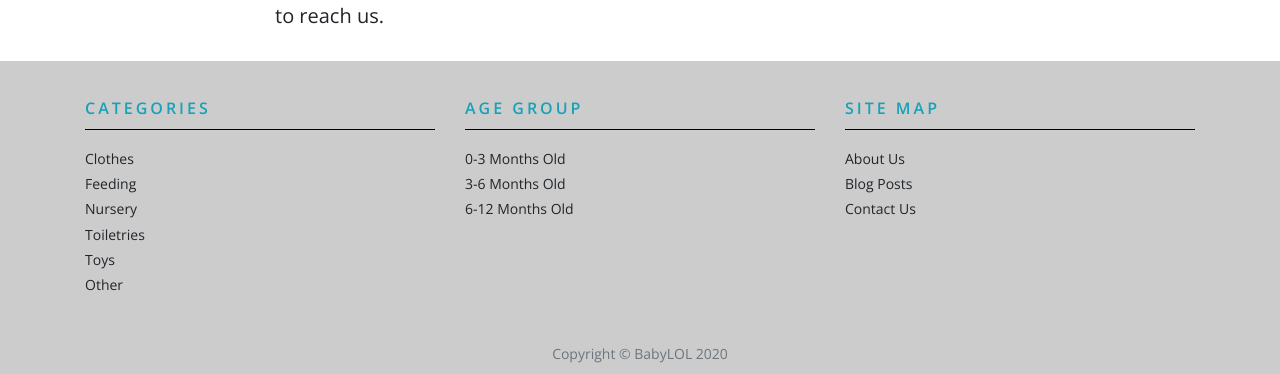
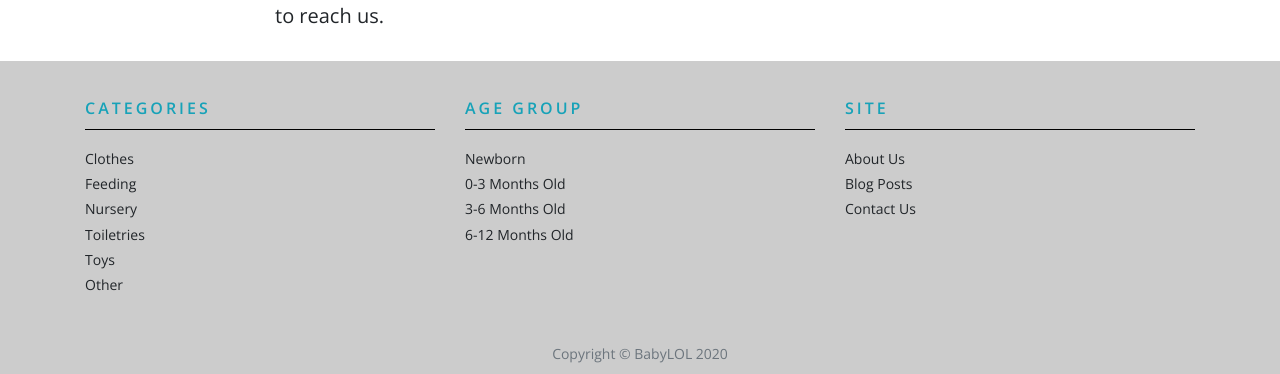
Before and after one commit to ahhlexk/babyproducts, a Django app: page /about in a window 1280 px wide. Shown: the part 1031-1405 px from the top of the page. Run offline with Django 3.2, Linux system fonts and the light colour scheme; some libraries are stand-ins or nearby versions.

Commit message:
updated footer

```diff
--- a/blog/templates/blog/base.html
+++ b/blog/templates/blog/base.html
@@ -132,6 +132,7 @@
                 <div class="col">
                     <ul class="list-unstyled" id="footer-menu">
                         <li class="footer-header">Age Group</li>
+                        <li><a href={% url 'tagged' 'newborn' %}>Newborn</a></li>
                         <li><a href={% url 'tagged' '0-3months' %}>0-3 Months Old</a></li>
                         <li><a href={% url 'tagged' '3-6months' %}>3-6 Months Old</a></li>
                         <li><a href={% url 'tagged' '6-12months' %}>6-12 Months Old</a></li>
@@ -140,7 +141,7 @@
 
                 <div class="col">
                     <ul class="list-unstyled" id="footer-menu">
-                        <li class="footer-header">Site Map</li>
+                        <li class="footer-header">Site</li>
                         <li><a href={% url 'about' %}>About Us</a></li>
                         <li><a href={% url 'post_list' %}>Blog Posts</a></li>
                         <li><a href={% url 'contact' %}>Contact Us</a></li>
```
